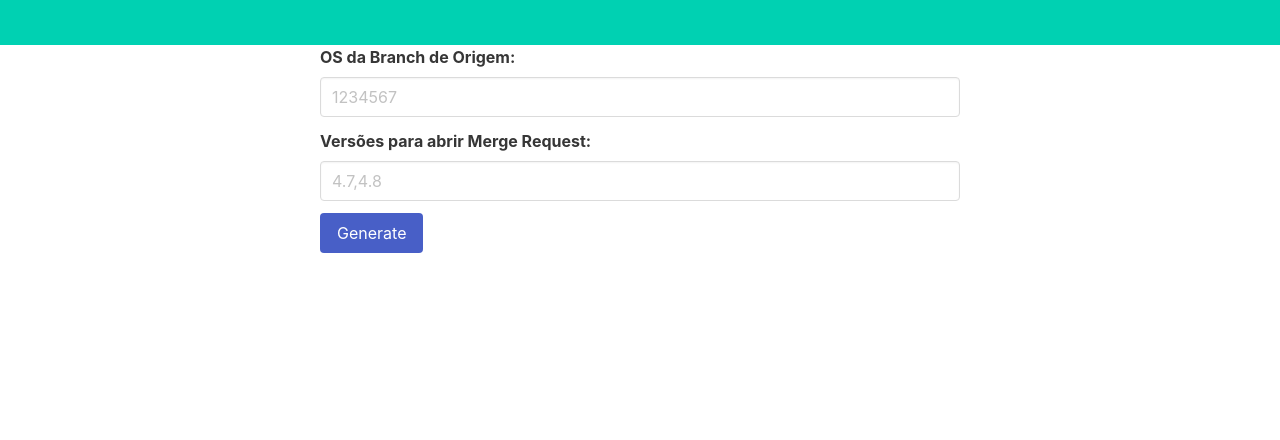
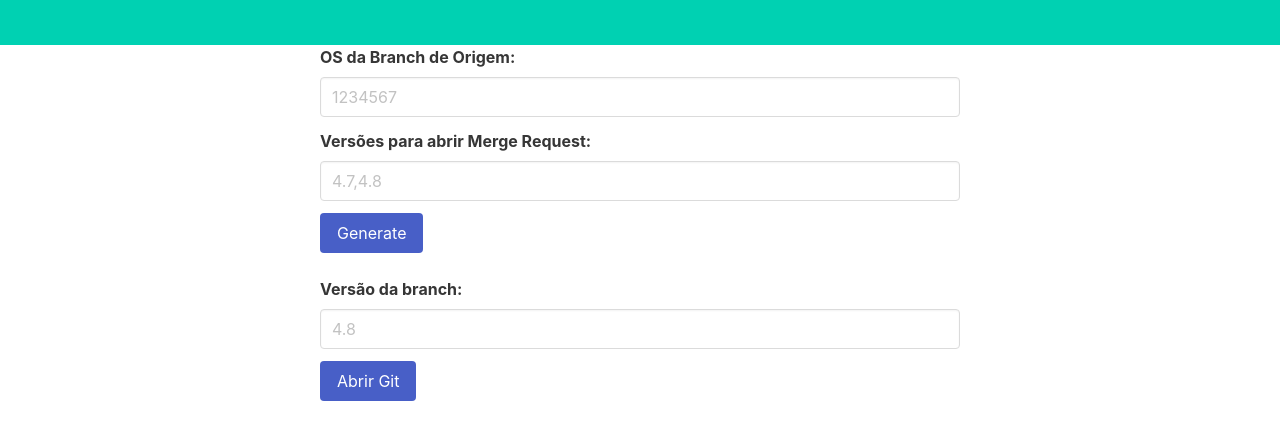
Before and after one commit to ggfto/merge-link, a website: page public/index.html in a window 1280 px wide. Shown: the part 116-556 px from the top of the page. Drawn offline with nearby package versions, Linux system fonts and the light colour scheme.

Commit message:
Add botao para abrir a branch no git

```diff
--- a/public/index.html
+++ b/public/index.html
@@ -39,6 +39,17 @@
                 <button class="button is-link" onclick="gerarLinks()">Generate</button>
             </div>
         </section>
+        <section class="form-data">
+            <div class="field">
+                <label class="label"></br>Versão da branch:</label>
+                <div class="control">
+                    <input class="input" type="text" placeholder="4.8" id="version" required>
+                </div>
+            </div>
+            <div class="control">
+                <button class="button is-link" onclick="abrirGit()">Abrir Git</button>
+            </div>
+        </section>
         <script src="main.js"></script>
         <script src="https://code.jquery.com/jquery-3.6.0.min.js"></script>
     </body>
--- a/public/main.js
+++ b/public/main.js
@@ -18,3 +18,9 @@ function generateLink(os, versoes) {
 			&merge_request%5Btarget_project_id%5D=838`, '_blank');
 	}
 }
+
+function abrirGit() {
+	let os = $('#os').val();
+    let version = $('#version').val();
+	window.open(`https://git.sankhya.com.br/plataforma-w/sankhyaw/-/tree/${os}-${version}`, '_blank');
+}
```
